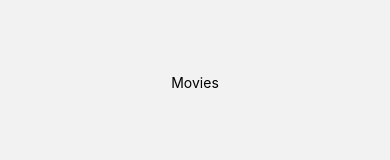
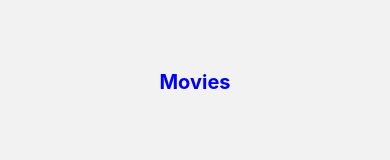
Before and after one commit to yerin719/RN-moovies, a React Native app: screen /Movies in a window 390 px wide. Shown: the part 332-492 px from the top of the page. Built offline with nearby package versions, Linux system fonts and the light colour scheme.

Commit message:
styled component

```diff
--- a/package.json
+++ b/package.json
@@ -22,7 +22,8 @@
     "react": "19.0.0",
     "react-native": "0.78.0",
     "react-native-safe-area-context": "^5.3.0",
-    "react-native-screens": "^4.9.1"
+    "react-native-screens": "^4.9.1",
+    "styled-components": "^6.1.15"
   },
   "devDependencies": {
     "@babel/core": "^7.25.2",
--- a/screens/Movies.tsx
+++ b/screens/Movies.tsx
@@ -1,6 +1,7 @@
 import {NativeStackNavigationProp} from '@react-navigation/native-stack';
 import React from 'react';
 import {View, Text, TouchableOpacity} from 'react-native';
+import styled from 'styled-components/native';
 
 type RootStackParamList = {
   Stack: {screen: string};
@@ -10,11 +11,21 @@
   navigation: NativeStackNavigationProp<RootStackParamList>;
 };
 
+const Button = styled.TouchableOpacity`
+  flex: 1;
+  justify-content: center;
+  align-items: center;
+`;
+
+const Title = styled.Text`
+  color: blue;
+  font-size: 20px;
+  font-weight: bold;
+`;
+
 const Movies = ({navigation: {navigate}}: Props) => (
-  <TouchableOpacity
-    onPress={() => navigate('Stack', {screen: 'Three'})}
-    style={{flex: 1, justifyContent: 'center', alignItems: 'center'}}>
-    <Text>Movies</Text>
-  </TouchableOpacity>
+  <Button onPress={() => navigate('Stack', {screen: 'Three'})}>
+    <Title>Movies</Title>
+  </Button>
 );
 export default Movies;
```
Also changed, not shown: 1 other file (tests, documents, lock files or other folders).
